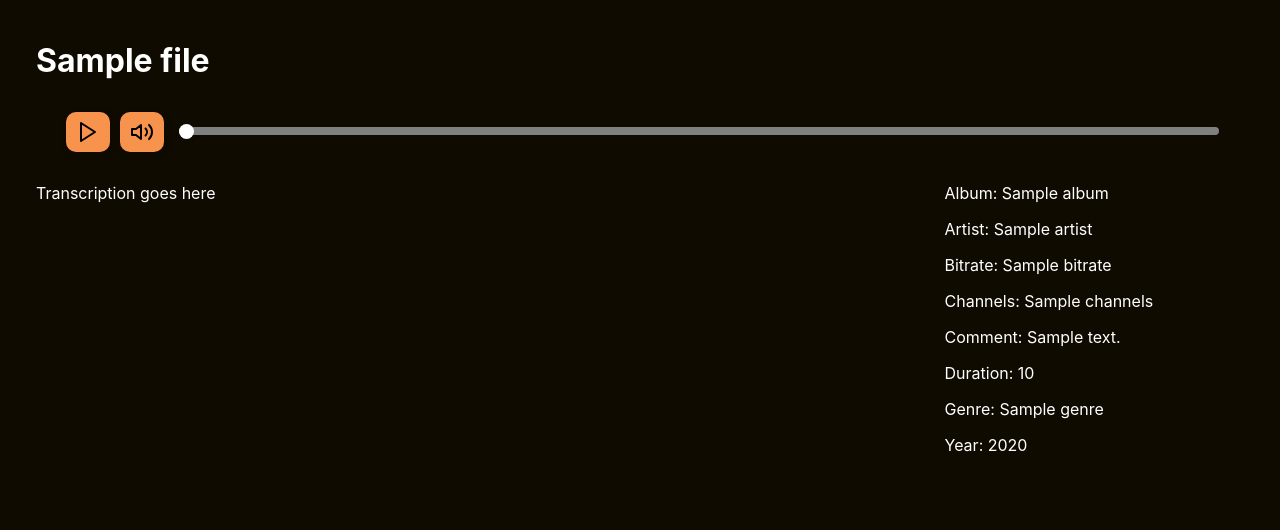
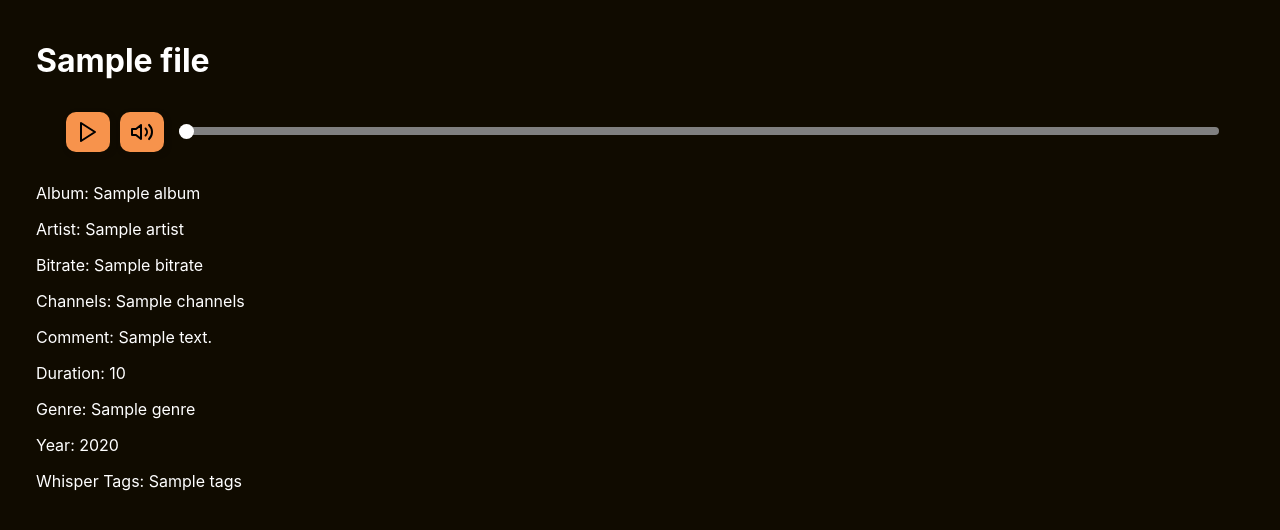
Before and after one commit to BenMeie/CST205-Team-3479, a Flask app: template templates/details.html in a window 1280 px wide. Shown: the part 48-578 px from the top of the page. Run offline with Flask 3, Linux system fonts and the light colour scheme; the template is opened without the code that fills it: most values are stand-ins (such as "Sample title", 1, 10 or a date in 2020).

Commit message:
tweak detials page for new data layout

```diff
--- a/templates/details.html
+++ b/templates/details.html
@@ -128,9 +128,6 @@
 
 </script>
   <div class="audio_info">
-    <div class="transcription">
-      <p>Transcription goes here</p>
-    </div>
     <div class="metadata">
       <p>Album: <span>{{file['metadata']['album']}}</span></p>
       <p>Artist: <span>{{file['metadata']['artist']}}</span></p>
@@ -140,6 +137,7 @@
       <p>Duration: <span>{{file['metadata']['duration']}}</span></p>
       <p>Genre: <span>{{file['metadata']['genre']}}</span></p>
       <p>Year: <span>{{file['metadata']['year']}}</span></p>
+      <p>Whisper Tags: <span>{{file['tags']}}</span></p>
     </div>
   </div>
 </div>
```
